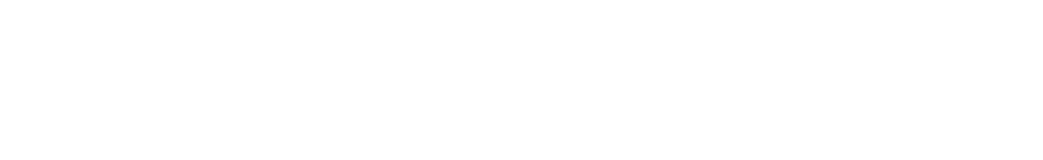
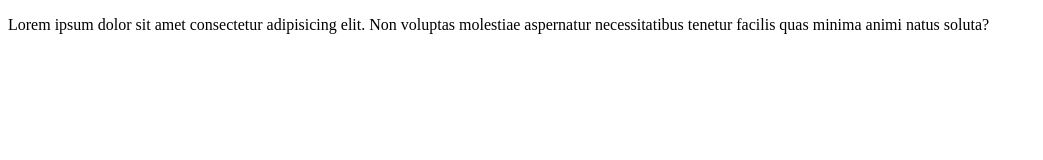
Before and after one commit to arunbharti-1/google, a plain HTML site: page index.html in a window 1280 px wide. Shown: the whole page, without its empty margins (0-1043 px from the left). Drawn offline with Linux system fonts and the light colour scheme.

Commit message:
index.html added the paragraph

```diff
--- a/index.html
+++ b/index.html
@@ -6,6 +6,6 @@
     <title>Git tutorials</title>
 </head>
 <body>
-
+    <p>Lorem ipsum dolor sit amet consectetur adipisicing elit. Non voluptas molestiae aspernatur necessitatibus tenetur facilis quas minima animi natus soluta?</p>
 </body>
 </html>
```
